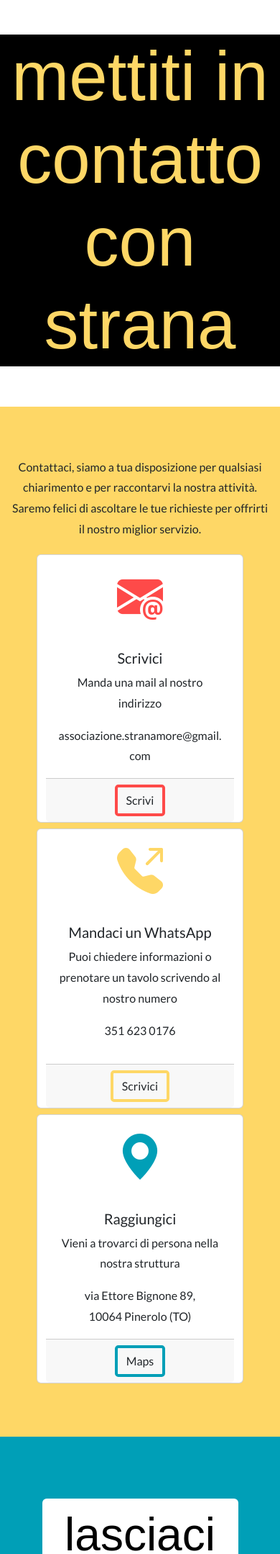
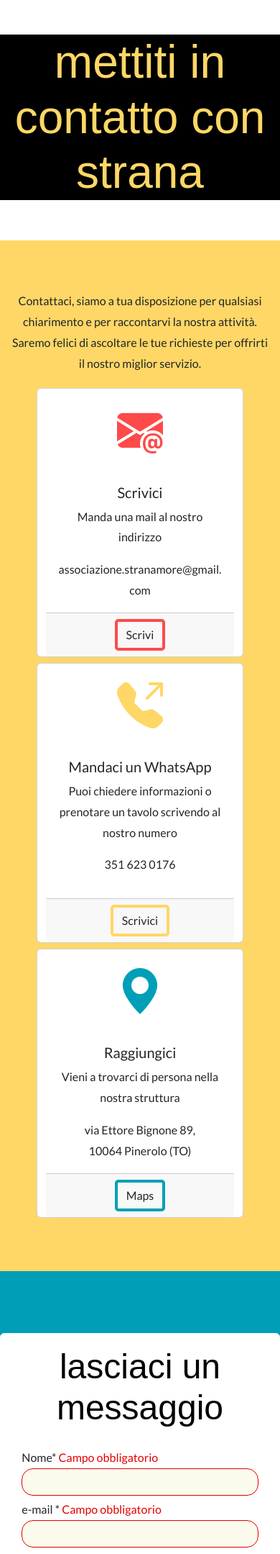
Before and after one commit to JimmyWhite86/StranaPHP, a PHP site: page /contatti.php in a window 390 px wide. Shown: the part 199-2358 px from the top of the page at 72% size. Run offline with PHP 8.4, Linux system fonts and the light colour scheme; some libraries are stand-ins or nearby versions; some web fonts are replaced.

Commit message:
dimensione dei font
modificato la dimensione di alcuni font per renderli responsivi alle diverse grandezze di schermo

```diff
--- a/base_css.css
+++ b/base_css.css
@@ -104,12 +104,11 @@ body {
   color: #fed766;
 }
 
-.titoloPaginaAdmin {
+.titoloPagina {
   font-family: Strana, arial, hevetica, sans-serif;
   font-size: 6rem;
   color: #fed766;
   background-color: black;
-
 }
 
 .testoHome {
@@ -121,7 +120,6 @@ body {
   font-family: Lato-Regular, arial, hevetica, sans-serif;
   font-size: 2.5rem;
 }
-
 
 /* @media (max-width: 768px) {
   .fontstranaTitoli {
@@ -157,12 +155,9 @@ body {
   #fontHeroCentro {
     font-size: 4rem;
   }
-
   .babasTitolo {
     font-size: 2rem;
   }
-
-
 }
 
 /* Schermi sotto i 768px */
@@ -185,6 +180,14 @@ body {
 
   .testoHome {
     font-size: 1rem;
+  }
+
+  .titoloPagina {
+    font-size: 4rem;
+  }
+
+  .mioH3contatti {
+    font-size: 3rem !important;
   }
 }
 
@@ -369,6 +372,12 @@ footer a {
   width: 70%;
 }
 
+@media (max-width: 768px) {
+  .contact-form {
+    width: 100% !important;
+  }
+}
+
 .contact-form .mioH3contatti {
   font-family: Strana, Arial, Helvetica, sans-serif;
   margin-bottom: 8%;
--- a/chisiamo.php
+++ b/chisiamo.php
@@ -53,7 +53,7 @@
     <!-- "Titolo" della pagina -->
     <div class="my-5 row justify-content-center">
       <div class="text-center">
-        <h1 class="titoloPaginaAdmin">cosa vuol dire strana</h1>
+        <h1 class="titoloPagina">cosa vuol dire strana</h1>
       </div>
     </div>
 
--- a/contatti.php
+++ b/contatti.php
@@ -52,7 +52,7 @@
     <!-- "Titolo" della pagina -->
     <div class="my-5 row justify-content-center">
       <div class="text-center">
-        <h1 class="titoloPaginaAdmin">mettiti in contatto con strana</h1>
+        <h1 class="titoloPagina">mettiti in contatto con strana</h1>
       </div>
     </div>
 
--- a/eventi.php
+++ b/eventi.php
@@ -55,7 +55,7 @@
 <!-- "Titolo" della pagina -->
 <div class="my-5 row justify-content-center">
   <div class="text-center">
-    <h1 class="titoloPaginaAdmin">gli eventi di stranamore</h1>
+    <h1 class="titoloPagina">gli eventi di strana</h1>
   </div>
 </div>
 
--- a/lacucina.php
+++ b/lacucina.php
@@ -58,7 +58,7 @@
   <!-- "Titolo" della pagina -->
   <div class="my-5 row justify-content-center">
   <div class="text-center">
-    <h1 class="titoloPaginaAdmin">il menu della settimana</h1>
+    <h1 class="titoloPagina">il menu di oggi</h1>
     <h2 class="">Scopri il menu che Stranamore propone per questa settimana</h2>
   </div>
   </div>
```
